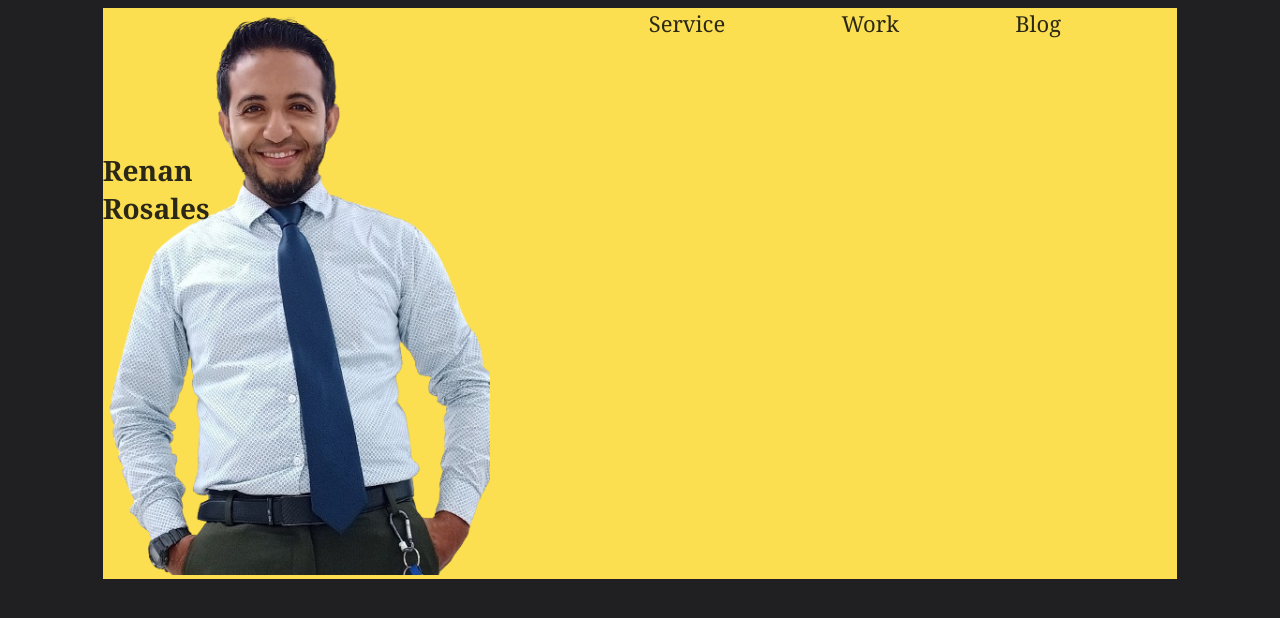
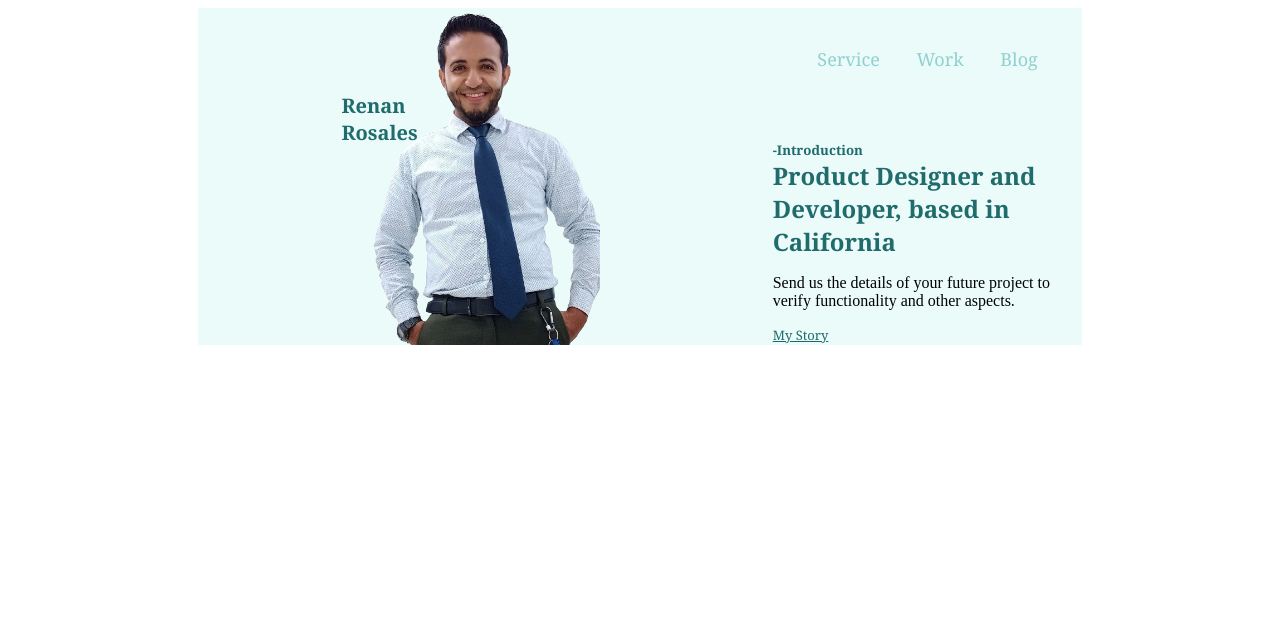
Before and after one commit to renanrg9306/OIBSIP, a plain HTML site: page Leve1-Projects/Project2/index.html in a window 1280 px wide. Drawn offline with Linux system fonts and the light colour scheme.

Commit message:
Segundo Avance Headerdone

```diff
--- a/Leve1-Projects/Project2/index.html
+++ b/Leve1-Projects/Project2/index.html
@@ -8,27 +8,45 @@
 </head>
 <body>
     <header class="container-flex">
-        <div class="item-flex">
+    <div class="item-flex cont1">
         <div class="nameheader">
             <h1>Renan</h1>
             <h1>Rosales</h1>
         </div>
-            <div>
+        <div class="contenidoleftheader">
                 <img class="profilephoto" src="image/Profile.png" alt="Profile">
+        </div>
+    </div>
+
+     <div class="item-flex cont1">
+        <div class="navbar">
+            <a href="#" class="btn">Service</a>
+            <a href="#" class="btn">Work</a>
+            <a href="#" class="btn">Blog</a>
+        </div>
+        <div class="info">
+            <h5>-Introduction</h5>
+
+            <h2>Product Designer and Developer, based in California</h2>
+
+            <p>
+                Send us the details of your future project to verify functionality and other aspects.
+            </p>
+
+            <div class="mystoryposition">
+                <a href="#" class="mystory">My Story</a>
+            </div>
+
+
         </div>
 
     </div>
 
-        <div class="item-flex">
-            <div class="navbar">
-                <a href="#">Service</a>
-                <a href="#">Work</a>
-                <a href="#">Blog</a>
+    <div class="flex-item cont2">
+
     </div>
 
 
-
-        </div>
     </header>
 
 
--- a/Leve1-Projects/Project2/style.css
+++ b/Leve1-Projects/Project2/style.css
@@ -1,61 +1,97 @@
 body{
-    background-color: rgb(32, 32, 34);
+    background-color:  rgb(255, 255, 255);
+    box-sizing: border-box;
 }
 
 h1,h2,h3,h4,h5{
     padding: 0;
     margin: 0;
     font-family: Georgia, 'Times New Roman', Times, serif;
+    color: rgba(3, 86, 87, 0.88);
 }
 
 h1{
-    font-size: 28px;
-    color: rgba(15, 15, 16, 0.88);
+    font-size: 20px;
+
+}
+
+.mystory{
+    text-decoration: underline;
+    font-size: 13px;
+    color: rgba(3, 86, 87, 0.88);
+
 }
 
 .container-flex{
     display: flex;
     flex-direction: row;
     justify-content: center;
-    width: 85%;
+    width: 70%;
     margin-left: auto;
     margin-right: auto;
-    background-color:rgb(251, 223, 80);
+
 }
+.cont1{
+    background-color:rgb(234, 251, 250);
+}
+
+.cont2{
+    background-color: rgb(130, 185, 181);
+}
+
 
 .item-flex{
     width: 20%;
     flex-grow: 1;
     position: relative;
-
-
 }
-.item-flex:nth-child(2){
-    flex-grow: 2;
+.item-flex:nth-child(1){
+    flex-grow: 3;
 }
 
+.contenidoleftheader{
+    display: flex;
+    flex-direction: row;
+    justify-content:center;
+}
 
 .nameheader{
+    left: 25%;
     position: absolute;
     top: 25%;
 }
 .navbar{
-    /* background-color: red; */
     display: flex;
+    margin-top: 10%;
     flex-direction: row;
     justify-content: space-evenly;
+    padding: 8px;
+
 }
 
 a{
-    color: rgba(15, 15, 16, 0.88);
+    color: rgba(132, 201, 202, 0.88);
     text-decoration: none;
-    font-size: 22px;
+    font-size: 18px;
     font-family: Georgia, 'Times New Roman', Times, serif;
 }
 
+.btn:hover{
+    color: rgba(3, 86, 87, 0.88);
+
+}
+
+
+
 .profilephoto{
-    width: 90%;
-    /* border-radius: 40%; */
+    width: 40%;
+
+}
+
+.info{
+    margin-top: 20%;
+    display: flex;
+    flex-direction: column;
 }
 
 .color{
@@ -63,8 +99,54 @@ a{
 }
 
 
-@media only screen and (min-width:360px) and (max-width:900px){
+@media only screen and (min-width:300px) and (max-width:840px){
     h1{
-        font-size: 12px;
+        font-size: 7px;
     }
+    a{
+        font-size: 9px;
+    }
+
+    h2{
+        font-size: 8px;
+    }
+
+    h5{
+        font-size: 5px;
+    }
+
+    p{
+        font-size: 7px;
+    }
+
+    .mystory{
+        font-size: 8px;
+    }
+
+
+
+    /* .container-flex{
+        display: flex;
+        flex-direction: column;
+
+    } */
+
+
+
 }
+
+/* @media only screen and (min-width:481px) and (max-width:840px){
+    h1{
+        font-size: px;
+    }
+    a{
+        font-size: 9px;
+    } */
+
+    /* .container-flex{
+        flex-direction: row;
+    } */
+
+
+
+/* } */
```
Lines whose indentation alone changed are shown as unchanged.
